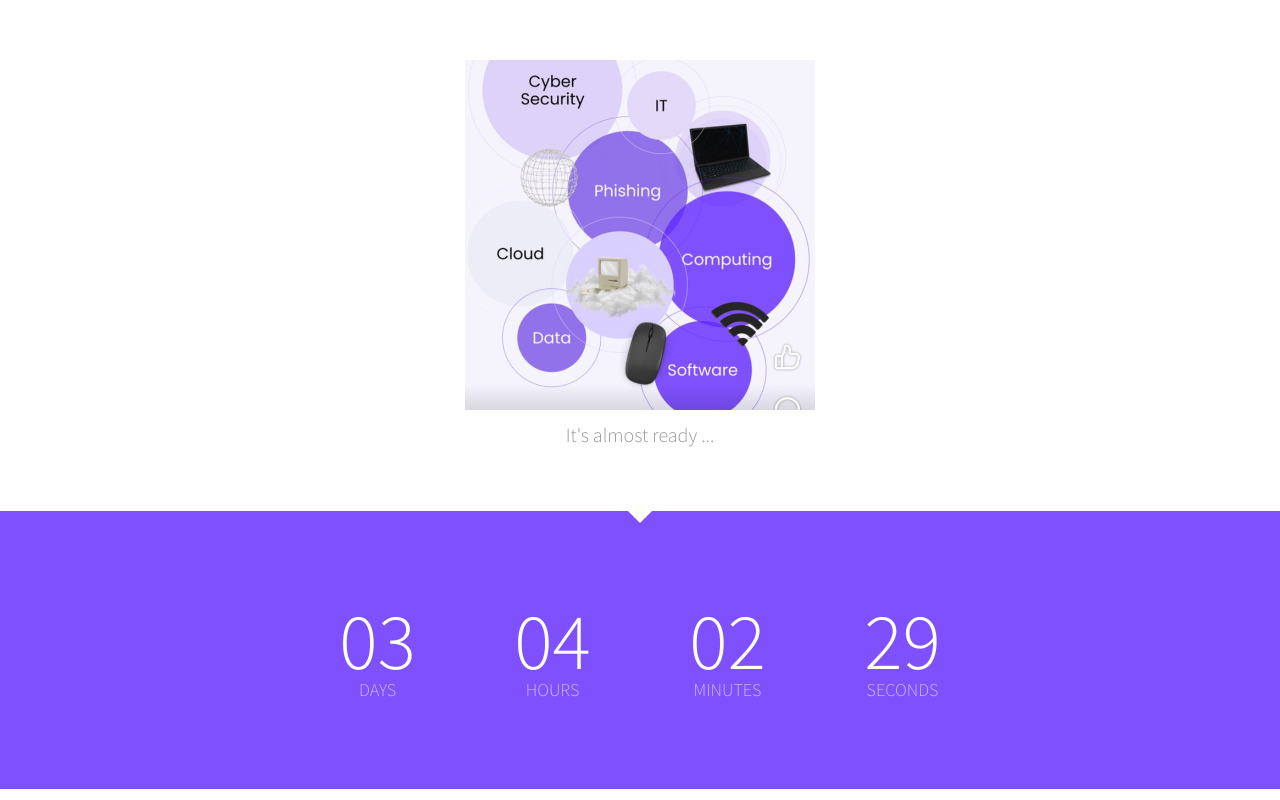
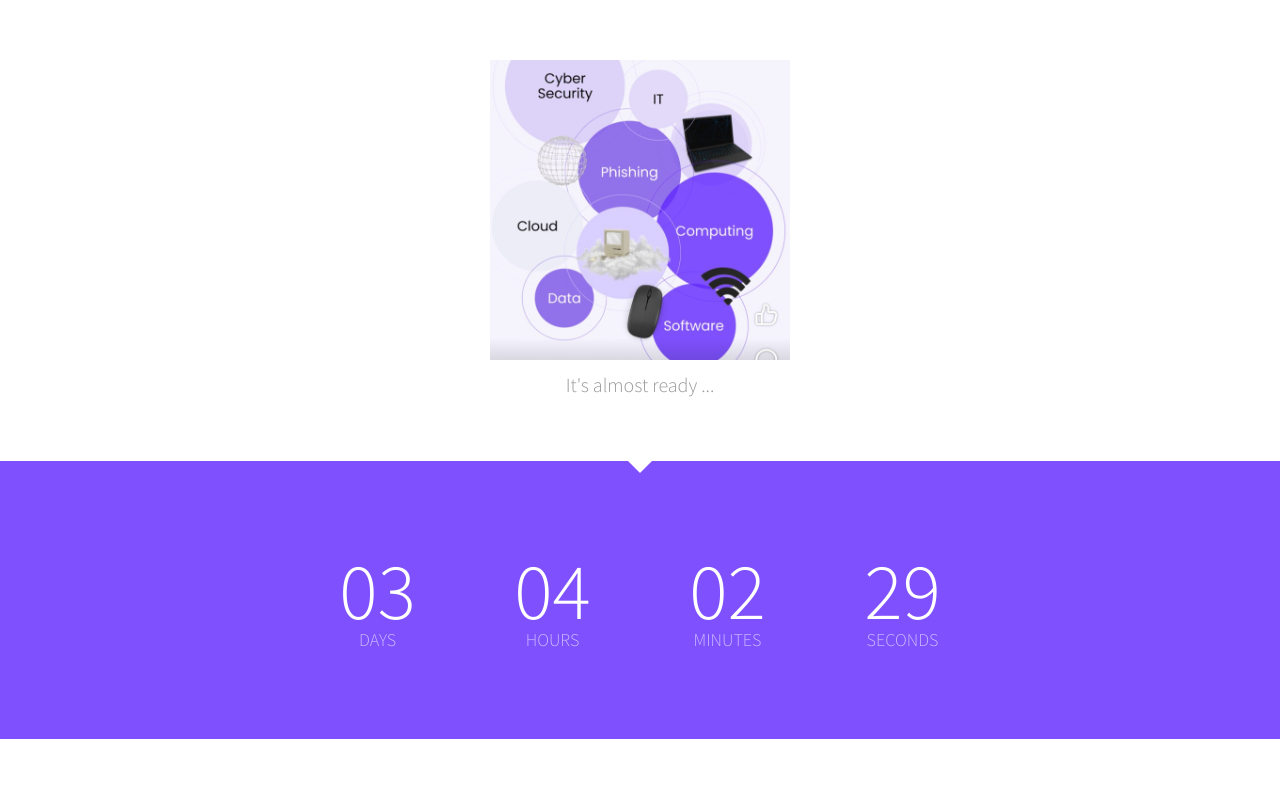
Before and after one commit to tasktoasters/tasktoasters.github.io, a plain HTML site: page index.html in a window 1280 px wide. Drawn offline with Linux system fonts and the light colour scheme.

Commit message:
Update index.html

```diff
--- a/index.html
+++ b/index.html
@@ -29,7 +29,7 @@
 <div class="fullwidth clearfix">
 	<div id="topcontainer" class="bodycontainer clearfix" data-uk-scrollspy="{cls:'uk-animation-fade', delay: 300, repeat: true}">
 
-		<p><img src="images/ico/apple-touch-icon-114.png" width="350" height="350"></p>
+		<p><img src="images/ico/apple-touch-icon-114.png" width="300" height="300"></p>
 		<!-- <h1><span>KooDoo</span><br />is coming soon</h1> -->
 		<p>It's almost ready ...</p>
 
```
